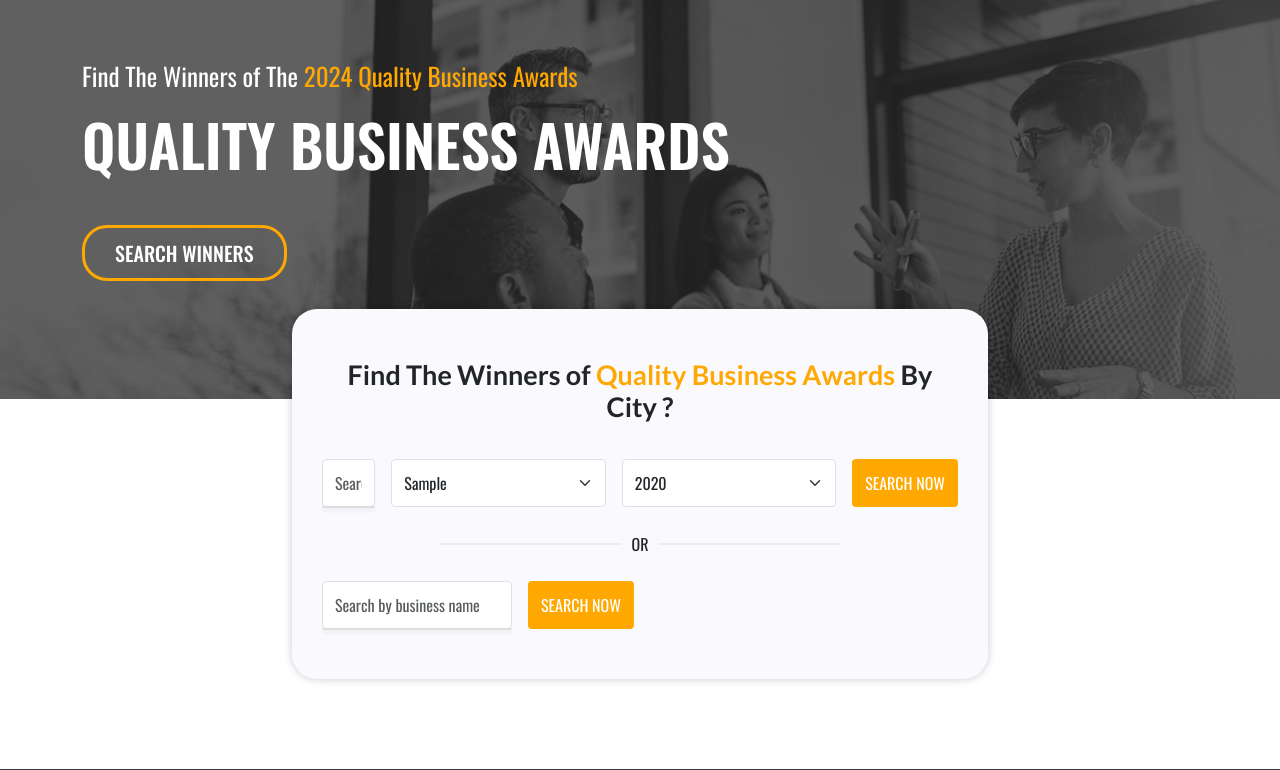
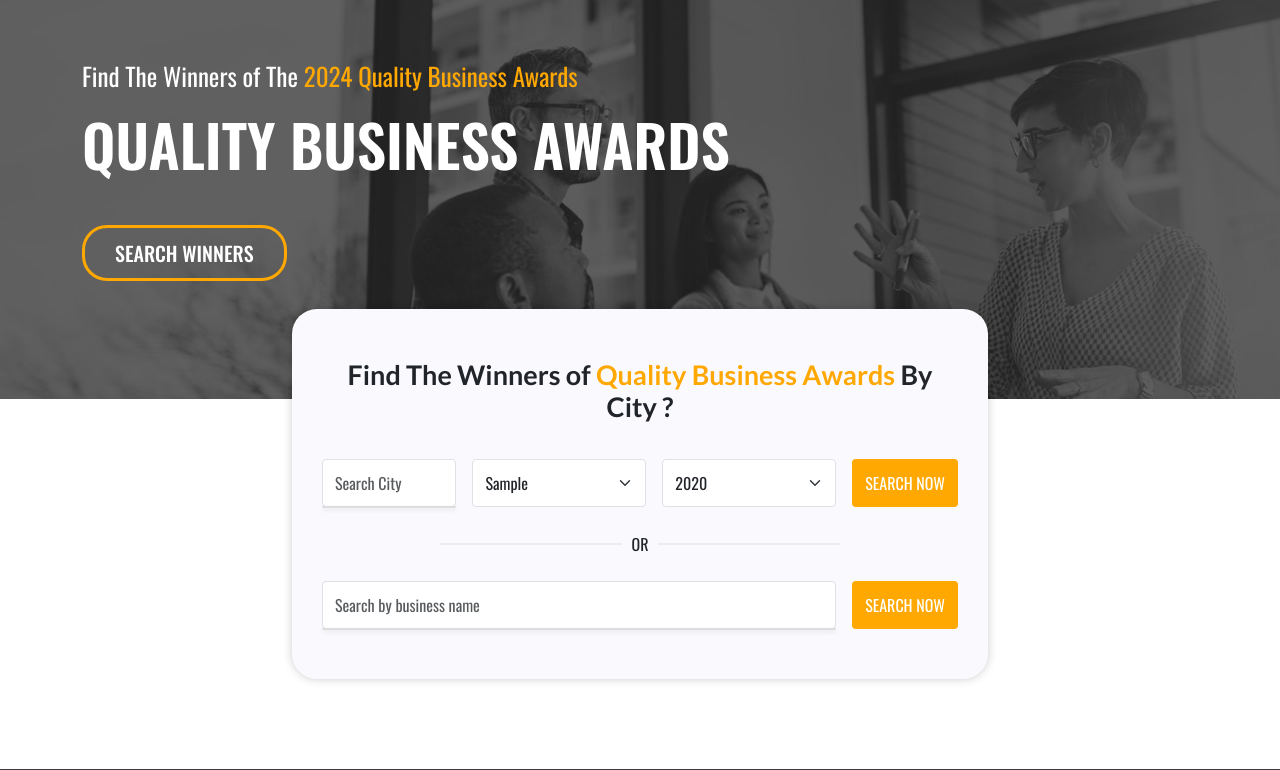
Before and after one commit to develoeprboy1990/QualityBusinessAwards-Custom, a PHP site: page /search.php in a window 1280 px wide. Shown: the part 77-847 px from the top of the page. Run offline with PHP 8.4, Linux system fonts and the light colour scheme; tables that the repository leaves empty or names only in its code hold one stand-in row (values such as "Sample post"); some libraries are stand-ins or nearby versions.

Commit message:
search form adjustment

```diff
--- a/css/style.css
+++ b/css/style.css
@@ -263,6 +263,9 @@ body {
   display: flex;
   gap: 1rem;
   align-items: center;
+}
+.businessQuality_finder .searh_form .search-container {
+  width: 100%;
 }
 .businessQuality_finder .searh_form .form-control, .businessQuality_finder .searh_form .form-select {
   border-radius: 4px;
--- a/css/style.scss
+++ b/css/style.scss
@@ -263,6 +263,9 @@ body{
         display: flex;
         gap: 1rem;
         align-items: center;
+        .search-container{
+            width: 100%;
+        }
         .form-control, .form-select{
             border-radius: 4px;
             height: 48px;
```
Also changed, not shown: 1 other file.
